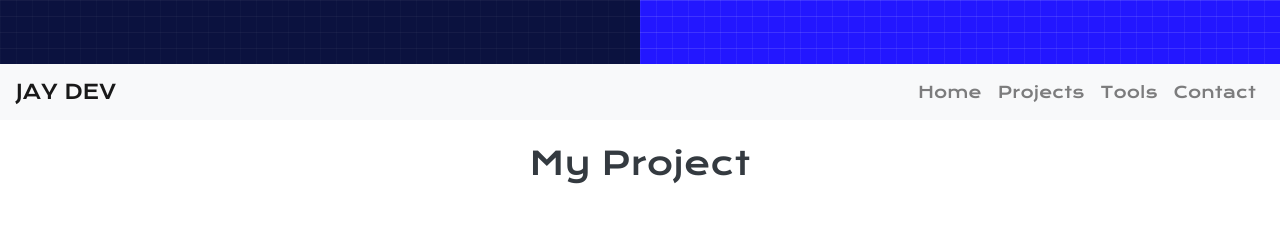
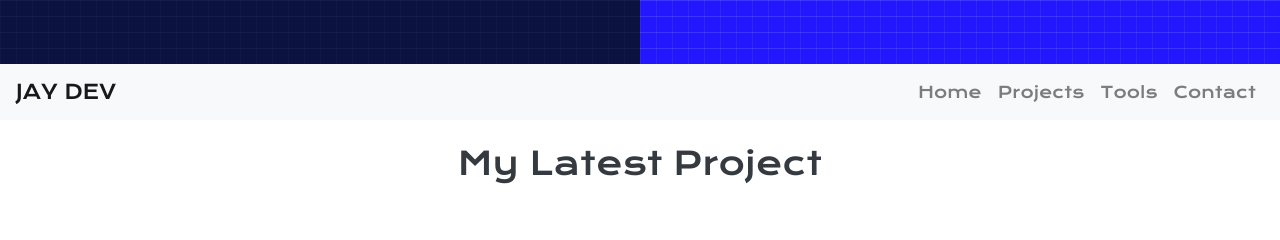
Before and after one commit to JayLagang/portfolio, a plain HTML site: page index.html in a window 1280 px wide. Shown: the part 776-1016 px from the top of the page. Drawn offline with nearby package versions, Linux system fonts and the light colour scheme; files whose address does not match are found by name.

Commit message:
Texts update

```diff
--- a/index.html
+++ b/index.html
@@ -110,7 +110,7 @@
       <section id="projects" class="container-fluid text-center mt-3">
 
         <div class="sticky-title d-inline-block">
-          <h2 class="p-2 text-dark">My Project</h2>
+          <h2 class="p-2 text-dark">My Latest Project</h2>
         </div>
 
         <div id="projects-container" class="row align-self-center justify-content-center mt-md-5">
@@ -270,7 +270,6 @@
 
                     <label for="concern" class="text-dark mb-0 d-block">Contact Reason</label>
                     <select class="d-inline-block p-1" id="concern">
-                      <option>Quotation</option>
                       <option>Project Consultation</option>
                       <option>Other</option>
                     </select>
```
